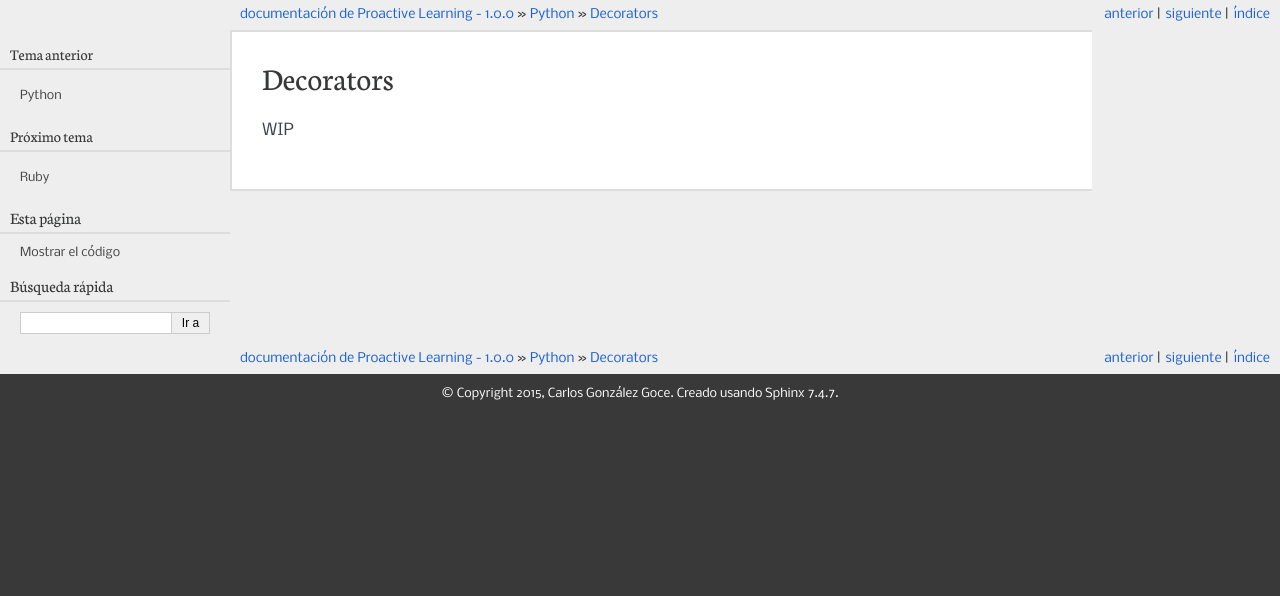
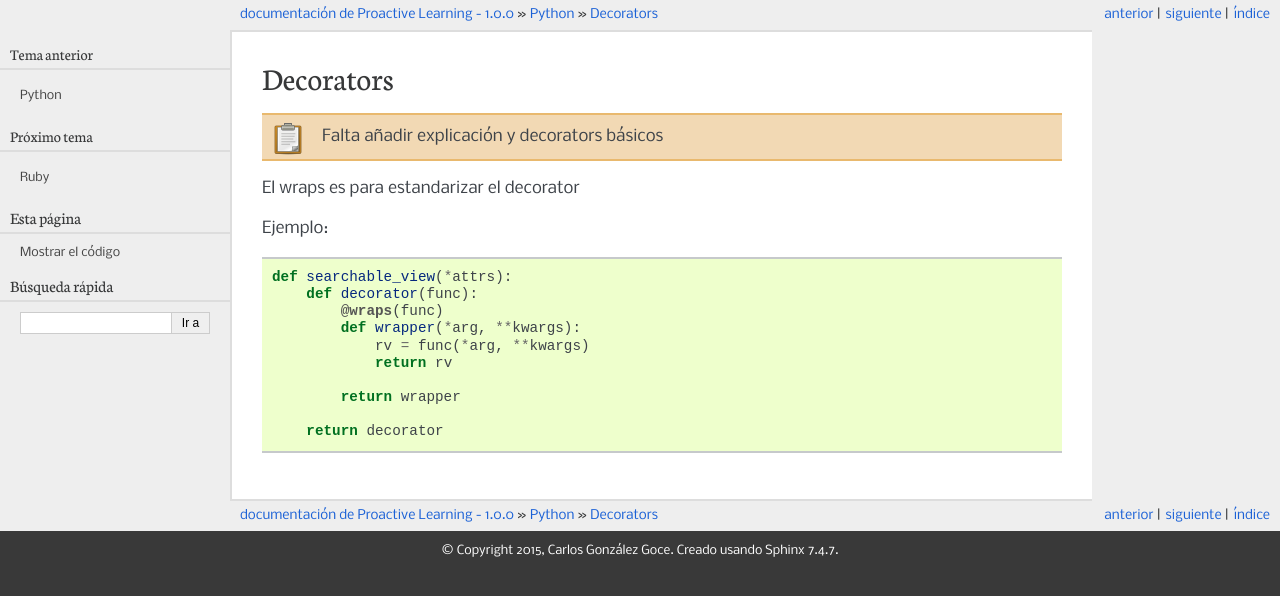
Before and after one commit to carlosgoce/proactive-learning, a Sphinx documentation site: the page built from docs/python/decorators.rst, in a window 1280 px wide. Shown: the top 596 px of the page. Built offline with Sphinx 7.4.7, drawn with Linux system fonts in a browser that asks for light colours.

Commit message:
Add more info for python decorators

```diff
--- a/docs/conf.py
+++ b/docs/conf.py
@@ -363,3 +363,8 @@ from pygments.lexers.web import PhpLexer
 
 lexers['php'] = PhpLexer(startinline=True)
 lexers['php-annotations'] = PhpLexer(startinline=True)
+
+
+# Add TO DO extension
+extensions.append('sphinx.ext.todo')
+todo_include_todos = True
--- a/docs/python/decorators.rst
+++ b/docs/python/decorators.rst
@@ -1,4 +1,22 @@
 Decorators
 ==========
 
-WIP
+.. todo::  Falta añadir explicación y decorators básicos
+
+
+El wraps es para estandarizar el decorator
+
+Ejemplo:
+
+.. code-block:: python
+
+    def searchable_view(*attrs):
+        def decorator(func):
+            @wraps(func)
+            def wrapper(*arg, **kwargs):
+                rv = func(*arg, **kwargs)
+                return rv
+
+            return wrapper
+
+        return decorator
```
